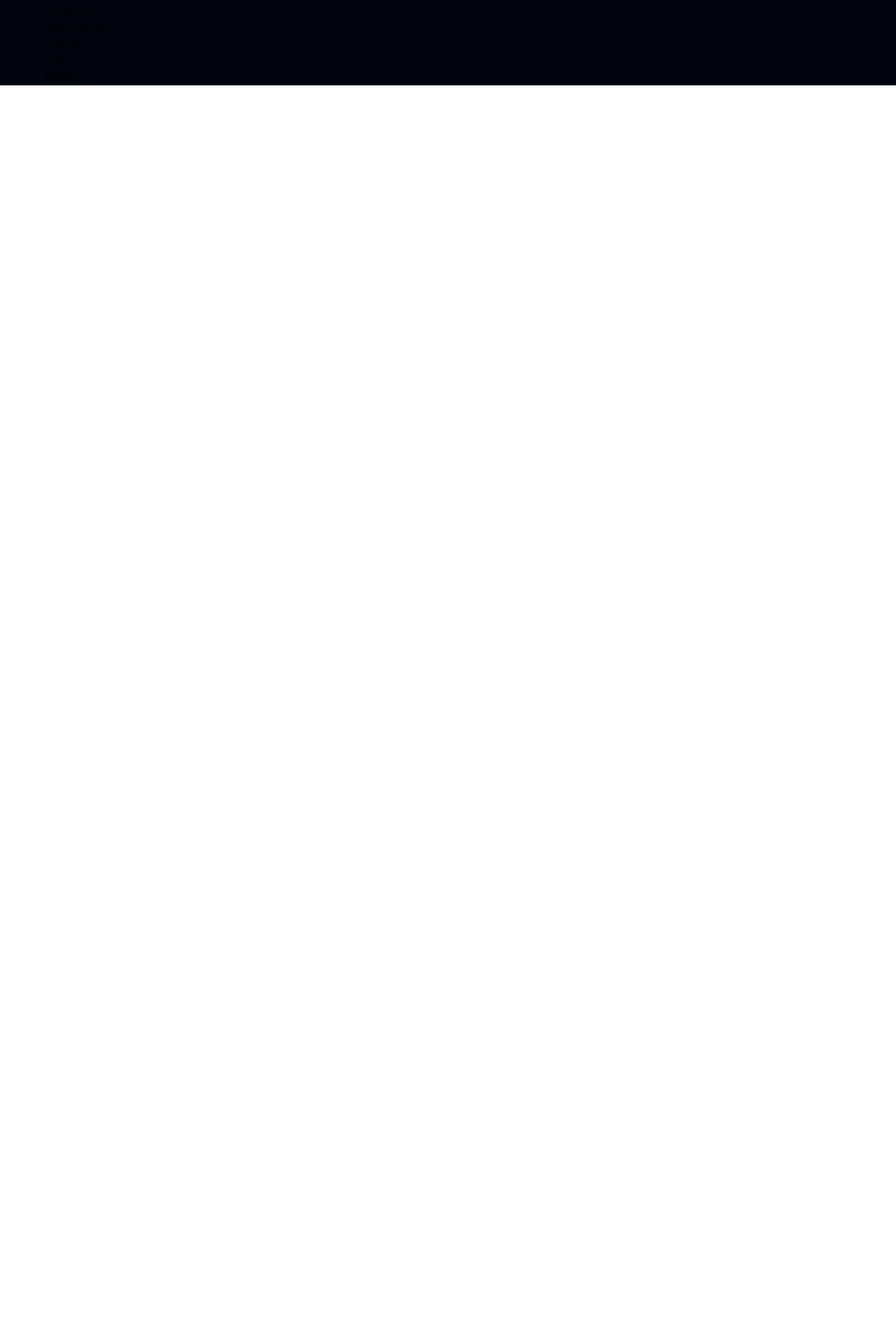
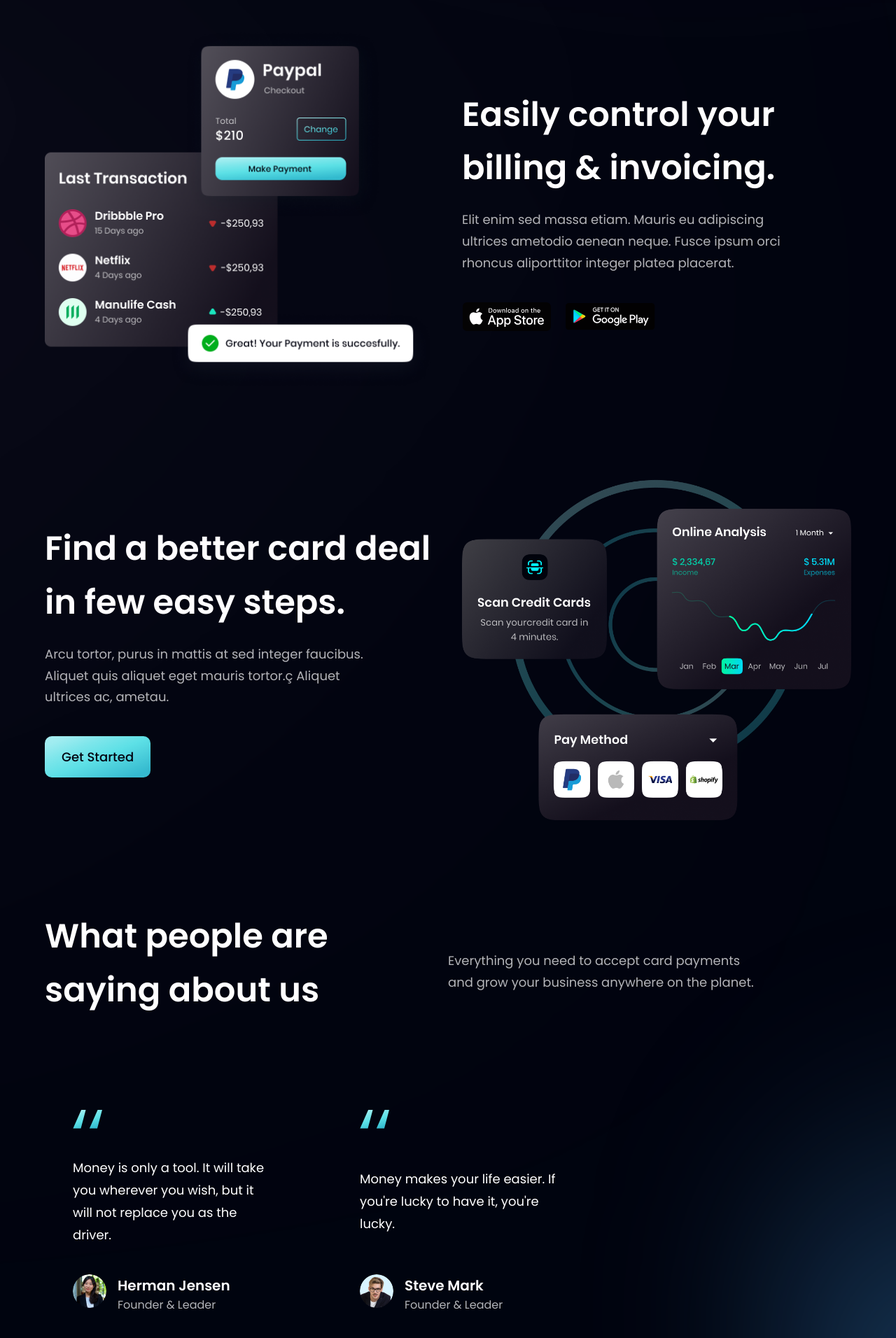
Before and after one commit to sajithkavishan/portfolio-react, a React (Vite) app in the folder bank_modern_app/: page / in a window 1280 px wide. Shown: the part 1568-3480 px from the top of the page at 70% size. Before the commit the page ends 1690 px from the top, so only its background shows below. Built offline with nearby package versions, Linux system fonts and the light colour scheme.

Commit message:
coded billing, carddeal, clients, ... etc

```diff
--- a/bank_modern_app/src/components/Billing.jsx
+++ b/bank_modern_app/src/components/Billing.jsx
@@ -1,9 +1,34 @@
-import React from 'react'
+import {apple, google, bill} from '../assets';
+import styles, {layout} from '../style';
 
-const Billing = () => {
-  return (
-    <div>Billing</div>
+const Billing = () =>  (
+
+    <section id="product" className={layout.sectionReverse}>
+      <div className={layout.sectionImgReverse}>
+        <img src={bill} alt="billing" className="w-[100%] h-[100%] relative z-[5]" />
+
+        <div className="absolute z-[3] -left-1/2 top-0 w-[50%] h-[50%] rounded-full white__gradient" />
+        <div className="absolute z-[0] -left-1/2 bottom-0 w-[50%] h-[50%] rounded-full pink__gradient" />
+      </div>
+
+      <div className={layout.sectionInfo}>
+        <h2 className={styles.heading2}>
+        Easily control your <br className="sm:block hidden"/> billing & invoicing.
+        </h2>
+        <p className={`${styles.paragraph} max-w-[470px] mt-5 `}>
+        Elit enim sed massa etiam. Mauris eu adipiscing ultrices ametodio aenean neque. Fusce ipsum orci rhoncus aliporttitor integer platea placerat.
+        </p>
+
+      <div className="flex flex-row flex-wrap sm:mt-10 mt-6">
+        <img src={apple} alt="app store" className="w-[128px] h-[42px] object-contain mr-5 cursor-pointer" />
+        <img src={google} alt="play store" className="w-[128px] h-[42px] object-contain cursor-pointer" />
+      </div>
+
+      </div>
+
+    </section>
+
   )
-}
+
 
 export default Billing
--- a/bank_modern_app/src/components/Button.jsx
+++ b/bank_modern_app/src/components/Button.jsx
@@ -2,7 +2,7 @@
 
 const Button = ({ styles }) => {
   return (
-    <button type="button" className={` py-4 px-6 bg-blue-gradient font-poppins font-medium text-[18px] text-primary outline-none ${styles}`}>
+    <button type="button" className={` py-4 px-6 bg-blue-gradient font-poppins font-medium text-[18px] text-primary outline-none ${styles} rounded-[10px]`}>
       Get Started
     </button>
   )
--- a/bank_modern_app/src/components/CTA.jsx
+++ b/bank_modern_app/src/components/CTA.jsx
@@ -1,9 +1,24 @@
-import React from 'react'
+import styles from '../style';
+import Button from './Button';
 
-const CTA = () => {
-  return (
-    <div>CTA</div>
+const CTA = () => (
+
+    <section className={`${styles.flexCenter} ${styles.marginY} ${styles.padding} sm:flex-row flex-col bg-black-gradient-2 rounded-[20px] box-shadow`}>
+      <div className="flex flex-1 flex-col">
+        <h2 className={`${styles.heading2 }`}>
+          Let’s try our service now!
+        </h2>
+        <p className={`${styles.paragraph} max-w-[470px] mt-5`}>
+          Everything you need to accept card payments and grow your business anywhere on the planet.
+        </p>
+      </div>
+
+      <div className={`${styles.flexCenter} sm:ml-10 ml-0 sm:mt-0 mt-10` }>
+        <Button />
+      </div>
+
+    </section>
+
   )
-}
 
 export default CTA
--- a/bank_modern_app/src/components/CardDeal.jsx
+++ b/bank_modern_app/src/components/CardDeal.jsx
@@ -1,9 +1,27 @@
-import React from 'react'
+import {card} from '../assets';
+import styles, {layout} from '../style';
+import Button from './Button';
 
-const CardDeal = () => {
-  return (
-    <div>CardDeal</div>
+const CardDeal = () => (
+
+    <section className={layout.section}>
+      <div className={layout.sectionInfo}>
+        <h2 className={`${styles.heading2}`}>
+        Find a better card deal <br className="sm:block hidden"/> in few easy steps.
+        </h2>
+        <p className={`${styles.paragraph} max-w-[470px] mt-5`}>
+          Arcu tortor, purus in mattis at sed integer faucibus. Aliquet quis aliquet eget mauris tortor.ç Aliquet ultrices ac, ametau.
+        </p>
+        <Button styles="mt-10" />
+      </div>
+
+      <div className={layout.sectionImg}>
+        <img src={card} alt="card" className="w-[100%] h-[100%]"/>
+      </div>
+
+    </section>
+
   )
-}
+
 
 export default CardDeal
--- a/bank_modern_app/src/components/Clients.jsx
+++ b/bank_modern_app/src/components/Clients.jsx
@@ -1,9 +1,20 @@
-import React from 'react'
+import {clients} from '../constants';
+import styles from '../style';
 
-const Clients = () => {
-  return (
-    <div>Clients</div>
+const Clients = () => (
+
+    <section className={`${styles.flexCenter} my-4`}>
+      <div className={`${styles.flexCenter} flex-wrap w-full`}>
+        {clients.map((client) => (
+          <div key={client.id} className={`flex-1 ${styles.flexCenter} sm:min-w-[192px] min-w-[120px]`}>
+            <img src={client.logo} alt="client logo" className="sm:w-[192px] w-[100px]  object-contain"/>
+          </div>
+        ))}
+      </div>
+    </section>
+
   )
-}
+
+
 
 export default Clients
--- a/bank_modern_app/src/components/FeedbackCard.jsx
+++ b/bank_modern_app/src/components/FeedbackCard.jsx
@@ -1,9 +1,28 @@
-import React from 'react'
+import {quotes} from '../assets';
 
-const FeedbackCard = () => {
-  return (
-    <div>FeedbackCard</div>
+const FeedbackCard = ( {content, name, title, img} ) =>  (
+
+    <div className="flex justify-between flex-col px-10 py-12 rounded-[20px] max-w-[370px] md:mr-10 sm:mr-5 mr-0 my-5 feedback-card">
+      <img src={quotes} alt="double quotes" className="w-[42px] h-[27px] object-contain"/>
+      <p className="font-poppins font-normal text-[18px] leading-[32px] text-white my-10">
+        {content}
+      </p>
+
+    <div className="flex flex-row">
+      <img src={img} alt="name" className="w-[48px] h-[48px] rounded-full" />
+      <div className="flex flex-col ml-4">
+        <h4 className="font-poppins font-semibold text-[20px] leading-[32px] text-white">
+          {name}
+        </h4>
+        <p className="font-poppins font-normal text-[16px] leading-[24px] text-dimWhite">
+          {title}
+        </p>
+      </div>
+    </div>
+
+    </div>
+
   )
-}
+
 
 export default FeedbackCard
--- a/bank_modern_app/src/components/Testimonials.jsx
+++ b/bank_modern_app/src/components/Testimonials.jsx
@@ -1,9 +1,33 @@
-import React from 'react'
+import {feedback} from '../constants';
+import styles from '../style';
+import FeedbackCard from './FeedbackCard';
 
-const Testimonials = () => {
-  return (
-    <div>Testimonials</div>
-  )
-}
+const Testimonials = () => (
+
+    <section id="clients" className={`${styles.paddingY} ${styles.flexCenter} flex-col relative`}>
+
+      <div className="absolute z-[0] w-[60%] h-[60%] -right-[50%] rounded-full blue__gradient"/>
+
+      <div className="w-full flex justify-between items-center md:flex-row flex-col sm:mb-16 mb-6 relative z-[1]">
+        <h1 className={styles.heading2}>
+          What people are <br className="sm:block hidden"/> saying about us
+        </h1>
+        <div className="w-full md:mt-o mt-6">
+          <p className={`${styles.paragraph} text-left max-w-[450px]`}>
+            Everything you need to accept card payments and grow your business anywhere on the planet.
+          </p>
+        </div>
+      </div>
+
+      <div className="flex flex-wrap sm:justify-start justify-center w-full relative feedback-container z-[1]">
+        {feedback.map((card) => (
+          <FeedbackCard key={card.id} {...card}/>
+        ))}
+      </div>
+
+    </section>
+
+)
+
 
 export default Testimonials
```
